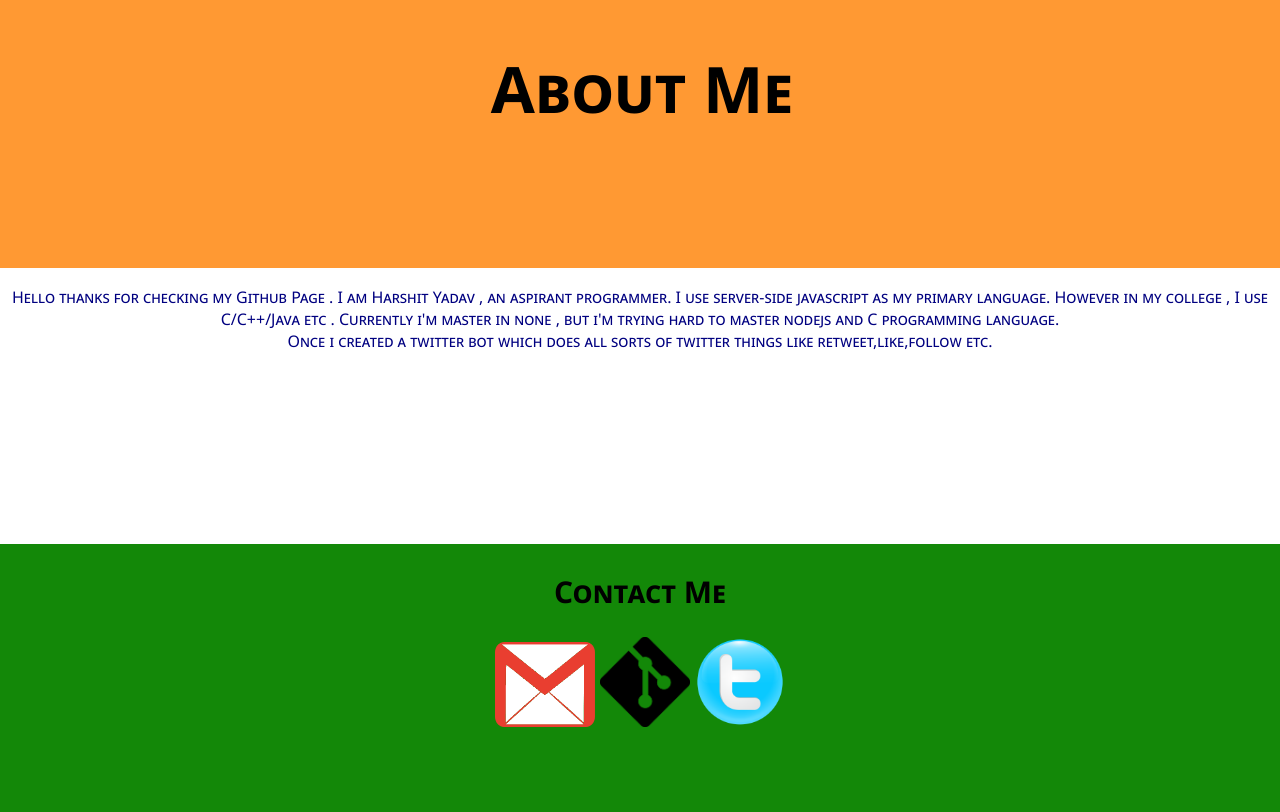
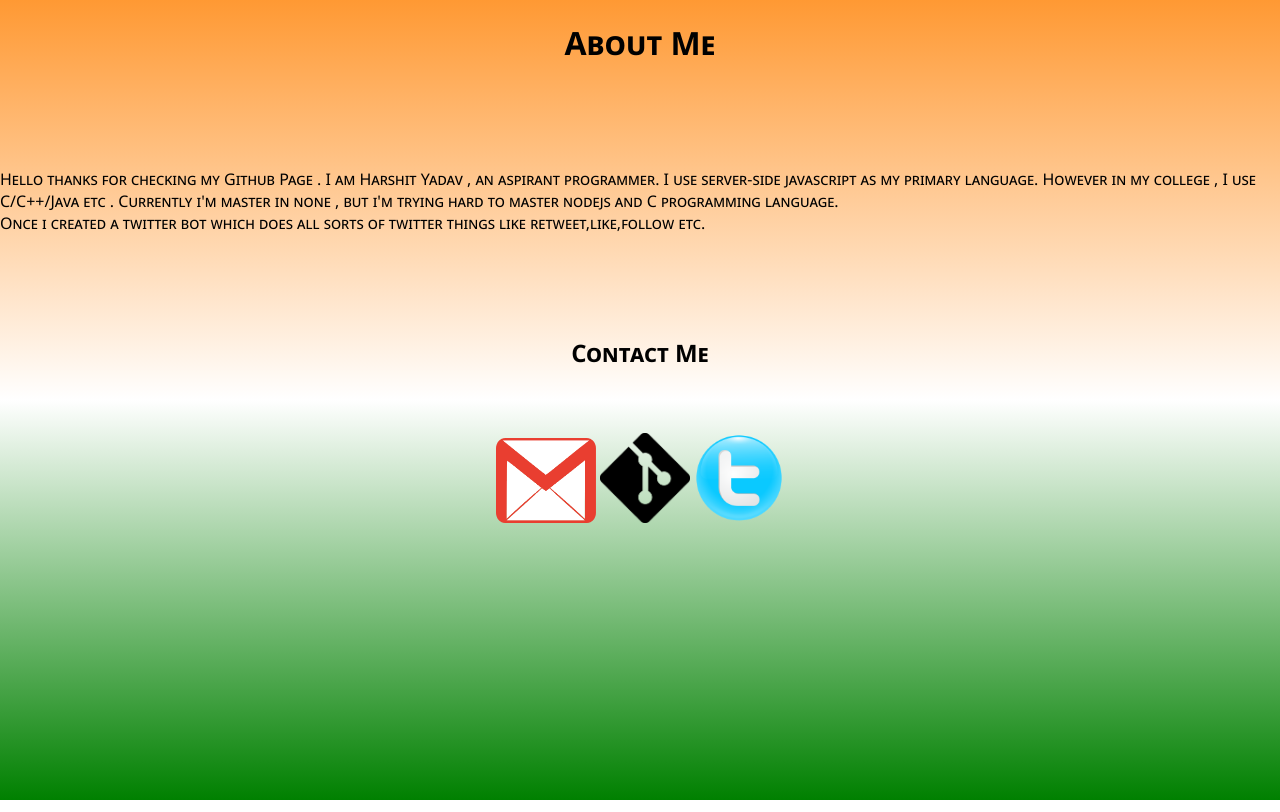
Before and after one commit to Harshityadav0/harshityadav0.github.io, a plain HTML site: page index.html in a window 1280 px wide. Drawn offline with Linux system fonts and the light colour scheme.

Commit message:
cleared unneccesary syntax

```diff
--- a/index.html
+++ b/index.html
@@ -9,15 +9,16 @@
         <meta name="viewport" content="width=device-width,initial-scale=1.0">
     </head>
     <body>
-        <div id="h"><div id="hi"><h1>About Me</h1></div></div>
-        <div id="p"><p>Hello  thanks for checking my Github Page . I am Harshit Yadav , an aspirant programmer. I use server-side javascript
+        <h1 align="center">About Me</h1><br><br><br>
+        <p>Hello  thanks for checking my Github Page . I am Harshit Yadav , an aspirant programmer. I use server-side javascript
             as my primary language. However in my college , I use C/C++/Java etc .
             Currently i'm master in none , but i'm trying hard to master nodejs and C programming language.<br>
             Once i created a twitter bot which does all sorts of twitter things like retweet,like,follow etc.
-        </p></div>
-        <div id="c"><h2>Contact Me</h2>
+        </p><br><br><br>
+        <center>
+        <h2>Contact Me</h2><br><br>
         <a href="mailto:hy9889@hotmail.com"><img src="gmail_logo_PNG3.png" width="100" height="85"></a>
         <a href="https://www.github.com/harshityadav0"><img src="Git-Icon-Black.png" width="90" height="90"></a>
-        <a href="https://www.twitter.com/harshitkrishn12"><img src="twitter_PNG26.png" height="90" width="90"></a></div>
+        <a href="https://www.twitter.com/harshitkrishn12"><img src="twitter_PNG26.png" height="90" width="90"></a></center>
     </body>
 </html>
--- a/main.css
+++ b/main.css
@@ -1,37 +1,7 @@
 body {
-    background-color: white;
+    background: linear-gradient(to bottom, #ff9933, white, green);
+    background-attachment: fixed;
     margin: auto;
     font-family: 'Segoe UI', Tahoma, Geneva, Verdana, sans-serif;
     font-variant: small-caps;
 }
-div#h {
-    border: 2px solid #ff9933;
-    text-align: center;
-    block-size: 33%;
-    background-color: #ff9933;
-    font-size: 32px;
-    margin: auto;
-    width: 100%;
-    height: 33vh;
-    /* padding-top: 5%; */
-}
-div#p {
-    text-align: center;
-    border: 2px solid white;
-    block-size: 33%;
-    background-color: #ffffff;
-    color: #000080;
-    margin: auto;
-    height: 34vh;
-    font-size: 1em;
-    /* padding-top: 10%; */
-}
-div#c {
-    text-align: center;
-    border: 2px solid #138808;
-    block-size: 33%;
-    background-color: #138808;
-    margin: auto;
-    height: 33vh;
-    font-size: 1.25em;
-}
```
